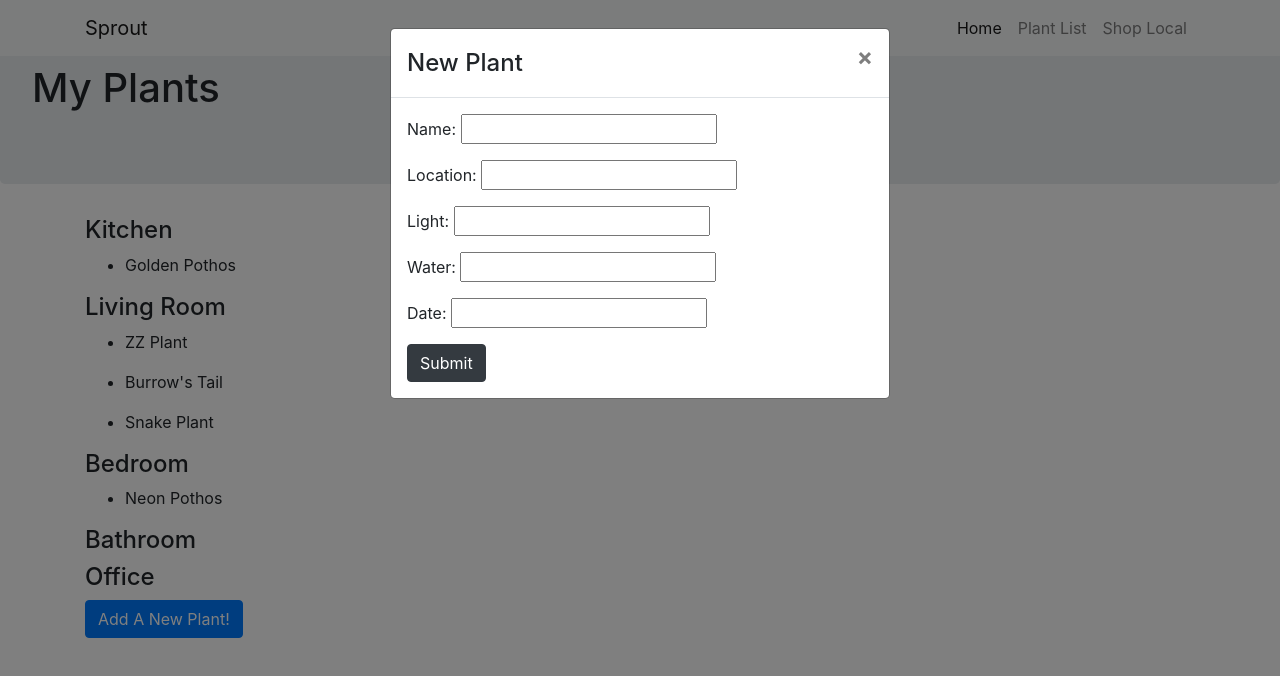
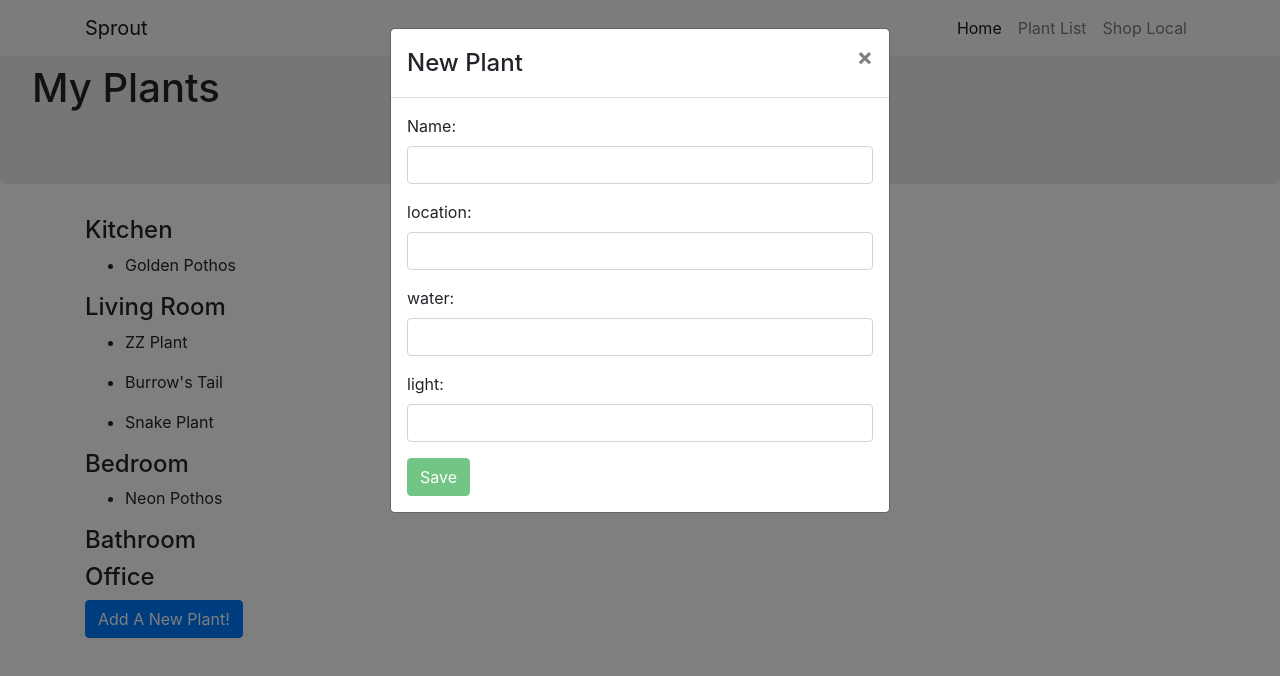
Before and after one commit to ellengreen/Sprout, an Angular app: page /plants in a window 1280 px wide. Both pictures are taken after a click on the button "Add A New Plant!". Shown: the top 676 px of the page. Built offline with nearby package versions, Linux system fonts and the light colour scheme; what @agm/core would draw is missing.

Commit message:
add new item to list with a form rather than ngModel input

```diff
--- a/src/app/app.module.ts
+++ b/src/app/app.module.ts
@@ -3,6 +3,7 @@ import { NgModule } from '@angular/core';
 import { AgmCoreModule } from '@agm/core';
 import { FormsModule } from '@angular/forms';
 import { ModalModule } from 'ngx-bootstrap/modal';
+import { ReactiveFormsModule } from '@angular/forms';
 
 import { AppRoutingModule } from './app-routing.module';
 import { AppComponent } from './app.component';
@@ -24,6 +25,7 @@ import { PlantFormComponent } from './my-plants/plant-form/plant-form.component'
     BrowserModule,
     ModalModule.forRoot(),
     FormsModule,
+    ReactiveFormsModule,
     AppRoutingModule,
     AgmCoreModule.forRoot({
       apiKey: 'AIzaSyBKi-ZfdztsvTQAWMjq8WUF2lwPhzvVcM0'
--- a/src/app/my-plants/plant-form/plant-form.component.html
+++ b/src/app/my-plants/plant-form/plant-form.component.html
@@ -1 +1,47 @@
-<p>plant-form works!</p>
+<form [formGroup]="angForm" novalidate>
+    <div class="form-group">
+        <label>Name:</label>
+        <input class="form-control" formControlName="name" type="text">
+    </div>
+    <div *ngIf="angForm.controls['name'].invalid && (angForm.controls['name'].dirty || angForm.controls['name'].touched)" class="alert alert-danger">
+        <div *ngIf="angForm.controls['name'].errors.required">
+          Name is required.
+        </div>
+    </div>
+
+     <div class="form-group">
+        <label>location:</label>
+        <input class="form-control" formControlName="location" type="text">
+    </div>
+    <div *ngIf="angForm.controls['location'].invalid && (angForm.controls['location'].dirty || angForm.controls['location'].touched)" class="alert alert-danger">
+        <div *ngIf="angForm.controls['location'].errors.required">
+          location is required.
+        </div>
+    </div>
+
+             <div class="form-group">
+        <label>water:</label>
+        <input class="form-control" formControlName="water" type="text">
+    </div>
+    <div *ngIf="angForm.controls['water'].invalid && (angForm.controls['water'].dirty || angForm.controls['water'].touched)" class="alert alert-danger">
+        <div *ngIf="angForm.controls['water'].errors.required">
+          water is required.
+        </div>
+    </div>
+
+             <div class="form-group">
+        <label>light:</label>
+        <input class="form-control" formControlName="light" type="text">
+    </div>
+    <div *ngIf="angForm.controls['light'].invalid && (angForm.controls['light'].dirty || angForm.controls['light'].touched)" class="alert alert-danger">
+        <div *ngIf="angForm.controls['light'].errors.required">
+          light is required.
+        </div>
+    </div>
+
+    <button type="submit"
+        (click)="addPlant()"
+        [disabled]="angForm.pristine || angForm.invalid" class="btn btn-success">
+        Save
+    </button>
+</form>
--- a/src/app/my-plants/plant-form/plant-form.component.ts
+++ b/src/app/my-plants/plant-form/plant-form.component.ts
@@ -1,15 +1,34 @@
 import { Component, OnInit } from '@angular/core';
+import { FormGroup,  FormBuilder,  Validators } from '@angular/forms';
+import { Plant } from '../plant';
+import { PLANTS } from '../plants';
 
 @Component({
   selector: 'app-plant-form',
   templateUrl: './plant-form.component.html',
   styleUrls: ['./plant-form.component.scss']
 })
-export class PlantFormComponent implements OnInit {
 
-  constructor() { }
+export class PlantFormComponent {
 
-  ngOnInit() {
-  }
+  plantList = PLANTS;
+  angForm: FormGroup;
+  constructor(private fb: FormBuilder) {
+   this.createForm();
+ }
+
+  createForm() {
+   this.angForm = this.fb.group({
+      name: ['', Validators.required ],
+      location: ['', Validators.required ],
+      light: ['', Validators.required ],
+      water: ['', Validators.required ]
+   });
+ }
+
+ addPlant() {
+   this.plantList.push(this.angForm.value);
+ }
+
 
 }
--- a/src/app/my-plants/plant-list/plant-list.component.html
+++ b/src/app/my-plants/plant-list/plant-list.component.html
@@ -39,8 +39,22 @@
   <button class="btn btn-primary"
     (click)="openModal(template)">Add A New Plant!
   </button>
+  <ng-template #template>
+    <div class="modal-header">
+      <h4 class="modal-title pull-left">New Plant</h4>
+        <button type="button"
+          class="close pull-right"
+          (click)="modalRef.hide()">
+          <span aria-hidden="true">&times;</span>
+        </button>
+    </div>
 
-  <ng-template #template>
+    <div class="modal-body">
+      <app-plant-form></app-plant-form>
+    </div>
+  </ng-template>
+
+  <!-- <ng-template #template>
     <div class="modal-header">
       <h4 class="modal-title pull-left">New Plant</h4>
         <button type="button"
@@ -60,6 +74,8 @@
         Submit
       </button>
     </div>
-  </ng-template>
+  </ng-template> -->
 
 </div>
+
+<!-- <app-plant-form></app-plant-form> -->
--- a/src/app/my-plants/plant-list/plant-list.component.ts
+++ b/src/app/my-plants/plant-list/plant-list.component.ts
@@ -2,6 +2,7 @@ import { Component, OnInit, Input, TemplateRef} from '@angular/core';
 import { Plant } from '../plant';
 import { PLANTS } from '../plants';
 import { BsModalService, BsModalRef } from 'ngx-bootstrap/modal';
+import { FormGroup } from '@angular/forms';
 
 
 @Component({
@@ -35,13 +36,19 @@ export class PlantListComponent implements OnInit {
   ngOnInit() {
   }
 
-  addPlant(){
-    let plant = new Plant(this.newName, this.newLocation, this.newLight, this.newWater, this.newDate)
-    this.plantList.push(plant);
-  }
+  // addPlant(){
+  //   let plant = new Plant(this.newName, this.newLocation, this.newLight, this.newWater, this.newDate)
+  //   this.plantList.push(plant);
+  // }
 
   onSelect(plant: Plant) : void {
     this.selectedPlant = plant;
   }
 
+
+  angForm: FormGroup;
+
+  addPlant() {
+    this.plantList.push(this.angForm.value);
+  }
 }
```
